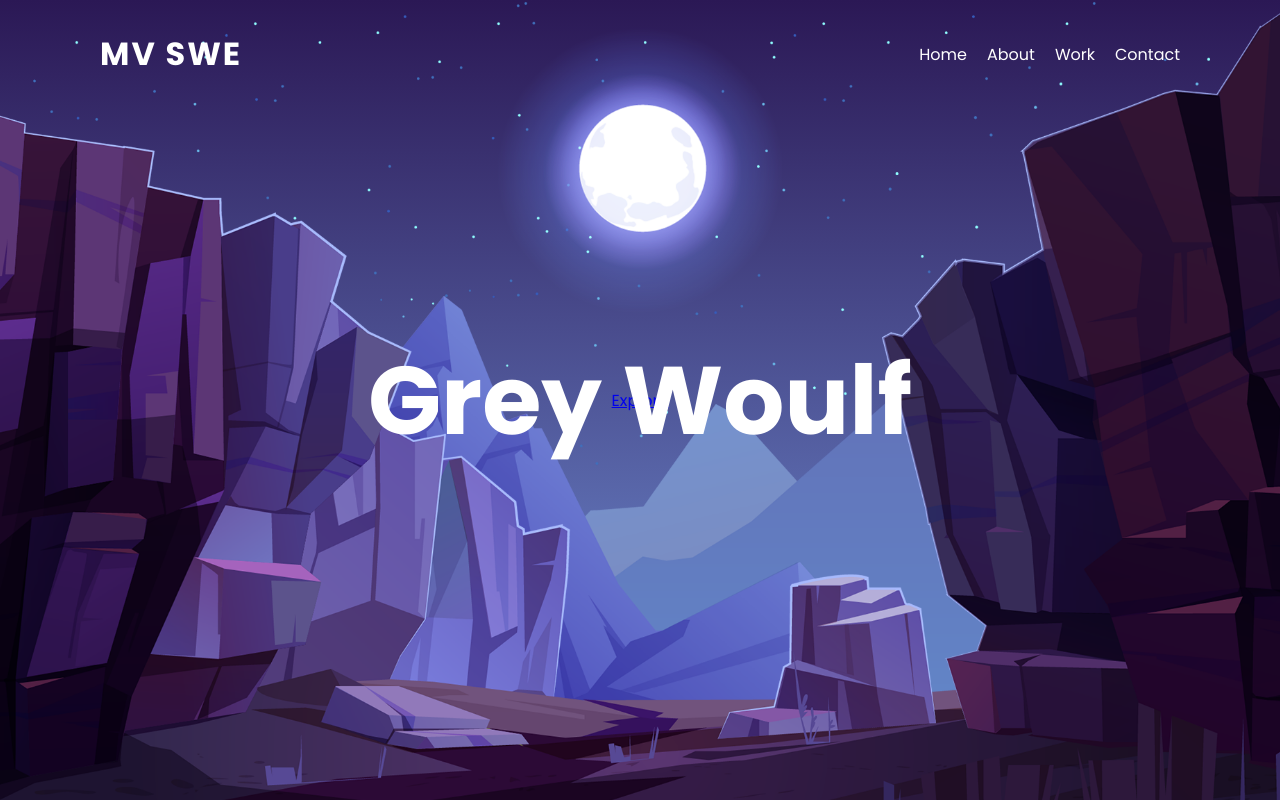
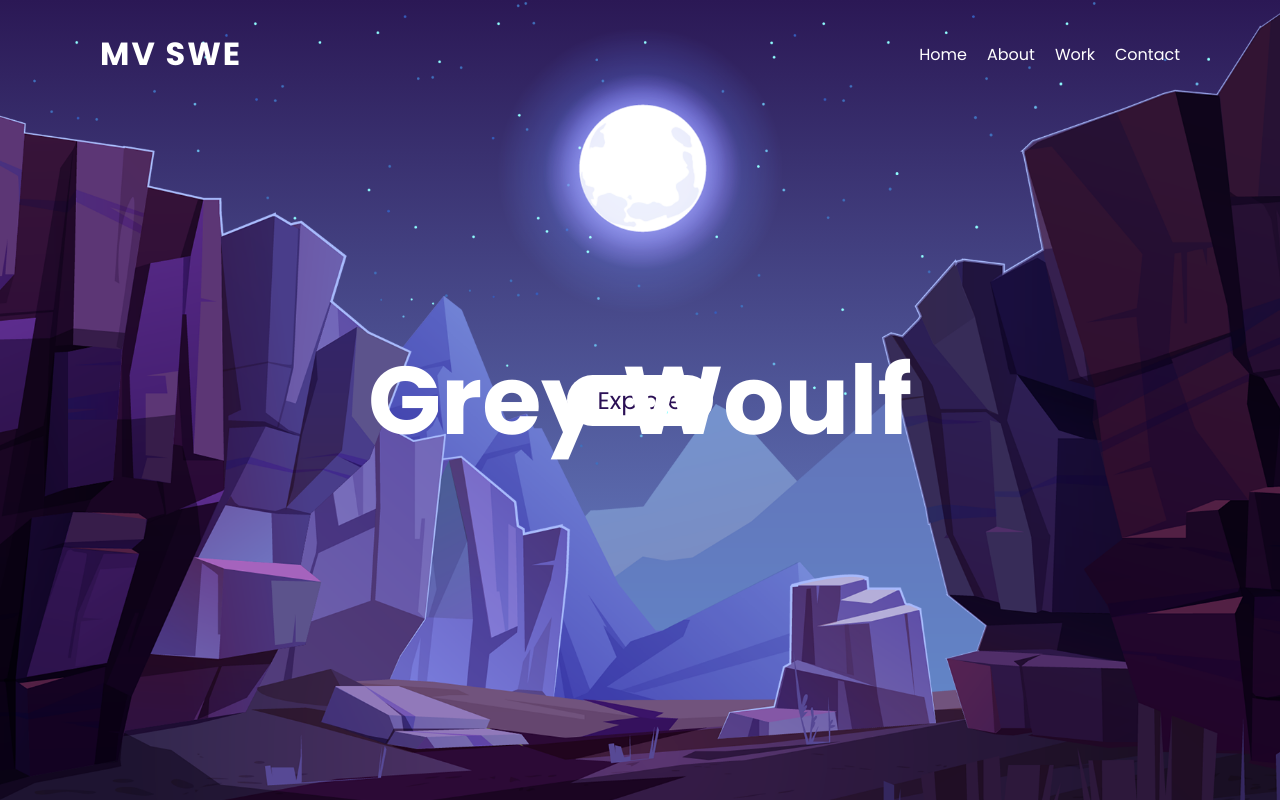
Before and after one commit to GreyWoulf/Multiverse_Portfolio, a plain HTML site: page index.html in a window 1280 px wide. Drawn offline with Linux system fonts and the light colour scheme.

Commit message:
added push button

```diff
--- a/index.css
+++ b/index.css
@@ -91,3 +91,13 @@ section img #mountains_front {
     /* font-size: 1.5em; */
     z-index: 9;
 }
+
+#btn {
+   text-decoration: none;
+   padding: 8px 30px;
+   display: inline-block;
+   border-radius: 40px;
+   background: #fff;
+   color: #2b1055;
+   font-size: 1.5em;
+}
--- a/index.html
+++ b/index.html
@@ -23,7 +23,7 @@
             <img src="moon.png" id="moon">
             <img src="mountains_behind.png" id="mountains_behind">
             <h2 id="text">Grey Woulf</h2>
-            <a href="#" class="btn">Explore</a>
+            <a href="#" id="btn">Explore</a>
             <img src="mountains_front.png" id="mountains_front.png">
         </section>
         <!-- <script src="" async defer></script> -->
```
